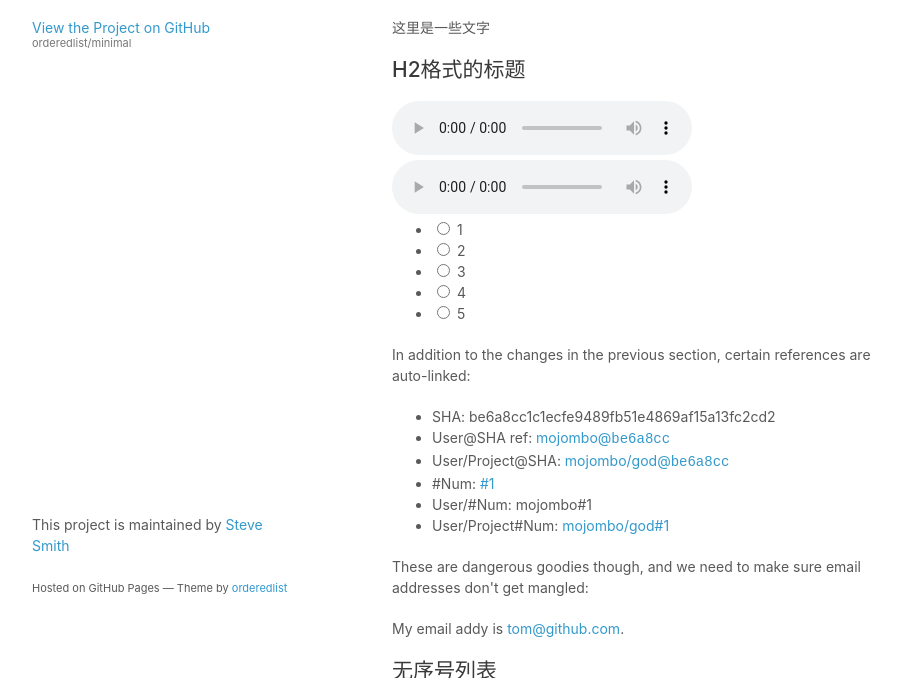
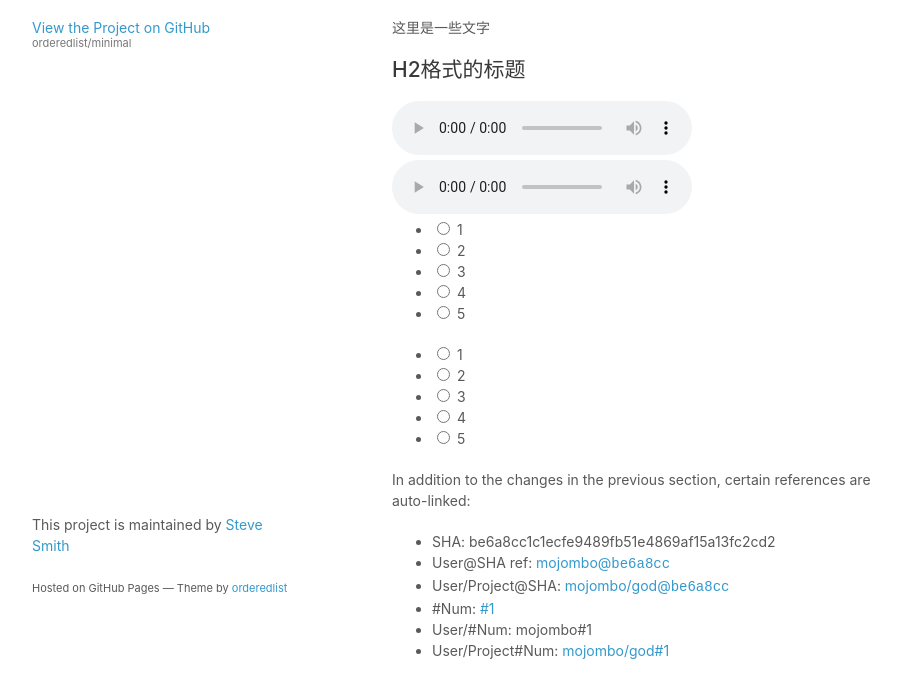
Before and after one commit to lcc-404/lcc-404.github.io, a plain HTML site: page index.html in a window 1280 px wide. Shown: the part 133-811 px from the top of the page, without its empty margins (178-1079 px from the left). Drawn offline with Linux system fonts and the light colour scheme.

Commit message:
some change

```diff
--- a/index.html
+++ b/index.html
@@ -60,6 +60,34 @@
               <li>
                   <input class="form-check-input" type="radio" name="q1_1" id="q1_1_1" value="5" required="">
                   <span>5</span>
+              </li>
+            </ul>
+          </div>
+          <div class="form-check">
+            <ul id="score">
+              <li>
+                <input class="form-check-input" type="radio" name="q16_1" id="q16_1_9" value="1" required="">
+                <span>1</span>
+              </li>
+
+              <li>
+                <input class="form-check-input" type="radio" name="q16_1" id="q16_1_7" value="2" required="">
+                <span>2</span>
+              </li>
+
+              <li>
+                <input class="form-check-input" type="radio" name="q16_1" id="q16_1_5" value="3" required="">
+                <span>3</span>
+              </li>
+
+              <li>
+                <input class="form-check-input" type="radio" name="q16_1" id="q16_1_3" value="4" required="">
+                <span>4</span>
+              </li>
+
+              <li>
+                <input class="form-check-input" type="radio" name="q16_1" id="q16_1_1" value="5" required="">
+                <span>5</span>
               </li>
             </ul>
           </div>
```
